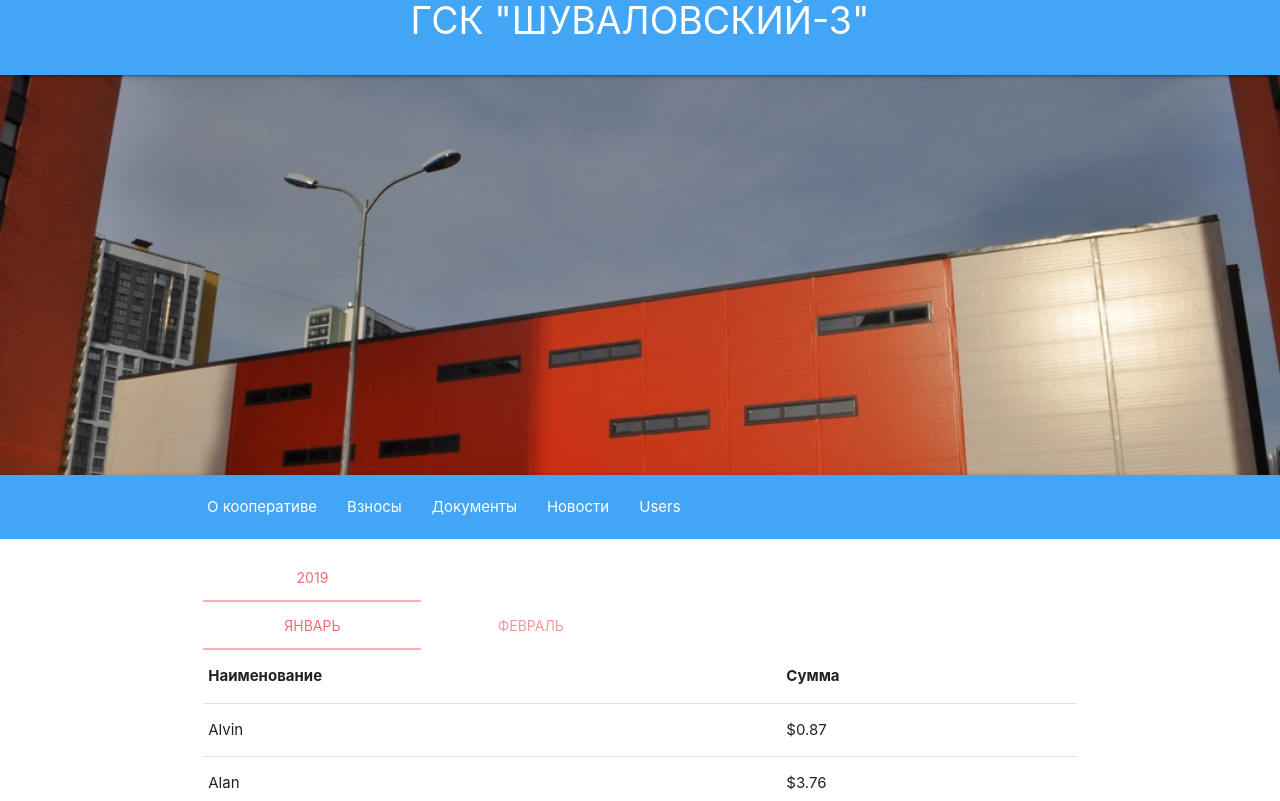
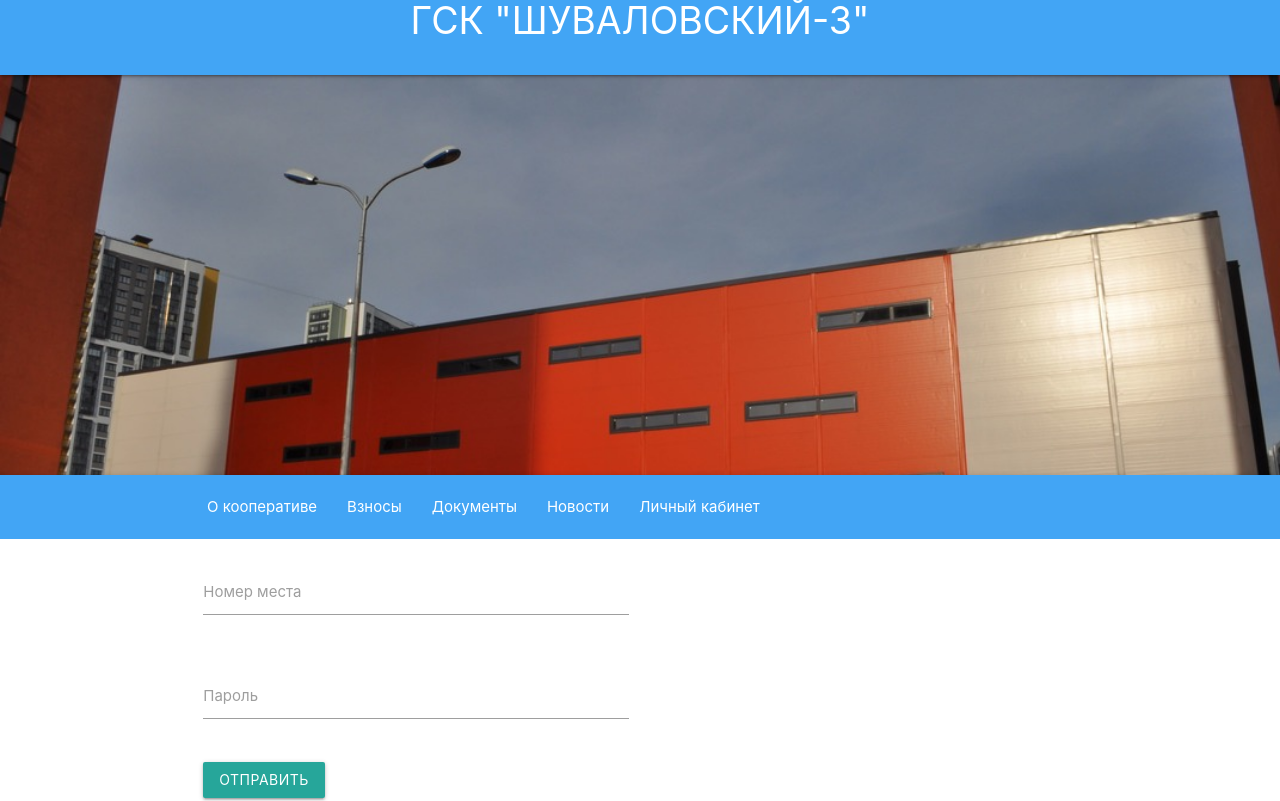
Before and after one commit to bloodpact/parkingFront, a React (Create React App) app: page /users in a window 1280 px wide. Shown: the top 801 px of the page. Built offline with nearby package versions, Linux system fonts and the light colour scheme.

Commit message:
user login

```diff
--- a/package.json
+++ b/package.json
@@ -3,6 +3,7 @@
   "version": "0.1.0",
   "private": true,
   "dependencies": {
+    "axios": "^0.19.2",
     "materialize-css": "^1.0.0",
     "moment": "^2.24.0",
     "prettier": "^1.18.2",
@@ -13,7 +14,7 @@
     "react-moment": "^0.9.2",
     "react-redux": "^7.1.1",
     "react-router-dom": "^5.1.0",
-    "react-scripts": "3.1.2",
+    "react-scripts": "^3.4.0",
     "redux": "^4.0.4",
     "redux-devtools-extension": "^2.13.8",
     "redux-thunk": "^2.3.0"
@@ -39,6 +40,7 @@
       "last 1 safari version"
     ]
   },
-  "proxy": "https://fierce-bastion-22580.herokuapp.com/",
+  "proxy": "http://localhost:3000/",
+  "proxy1": "https://fierce-bastion-22580.herokuapp.com/",
   "devDependencies": {}
 }
--- a/public/index.html
+++ b/public/index.html
@@ -5,11 +5,12 @@
     <link href="https://fonts.googleapis.com/icon?family=Material+Icons"
           rel="stylesheet">
     <link rel="stylesheet" href="https://cdnjs.cloudflare.com/ajax/libs/font-awesome/5.11.2/css/all.min.css">
+    <meta name="yandex-verification" content="641bc1b3fab2e2fc" />
     <meta name="viewport" content="width=device-width, initial-scale=1" />
     <meta name="theme-color" content="#000000" />
     <meta
       name="description"
-      content="Web site created using create-react-app"
+      content="GSK3"
     />
 
     <link rel="manifest" href="%PUBLIC_URL%/manifest.json" />
--- a/src/App.js
+++ b/src/App.js
@@ -13,6 +13,7 @@ import Rates from "./components/Rates";
 import Footer from "./components/layout/Footer";
 import back1 from "./img/DSC_1.jpg";
 import back2 from "./img/DSC_201.jpg";
+import PasswordUpdate from "./components/users/PasswordUpdate";
 import { Provider } from "react-redux";
 import store from "./store";
 import "./App.css";
@@ -33,6 +34,8 @@ function App() {
           <Route exact path="/documents" component={Documents} />} />
           <Route exact path="/news" component={News} />} />
           <Route exact path="/users" component={Users} />} />
+          <Route exact path="/users/passupdate" component={PasswordUpdate} />}
+          />
           <Route component={News} />} />
         </Switch>
         <Parallax backImg={back2} />
--- a/src/actions/types.js
+++ b/src/actions/types.js
@@ -4,4 +4,6 @@ export const NEWS_ERROR = "LOGS_ERROR";
 export const DOCS_ERROR = "DOCS_ERROR";
 export const GET_CURRENT_PAGE = "GET_CURRENT_PAGE";
 export const SET_LOADING = "SET_LOADING";
+export const SET_LOGGED = "SET_LOGGED";
 export const GET_RATES = "GET_RATES";
+export const GET_USER = "GET_USER";
--- /dev/null
+++ b/src/actions/userActions.js
@@ -0,0 +1,21 @@
+import { GET_USER, SET_LOGGED } from "./types";
+import axios from "axios";
+export const logUser = data => async dispatch => {
+  setLogged();
+  try {
+    const request = await axios.post("http://localhost:5000/users/login", data);
+    const response = await request;
+    console.log(response);
+    dispatch({
+      type: GET_USER,
+      payload: response
+    });
+  } catch (e) {
+    console.log(e);
+  }
+};
+export const setLogged = () => {
+  return {
+    type: SET_LOGGED
+  };
+};
--- a/src/components/layout/Navbar.js
+++ b/src/components/layout/Navbar.js
@@ -25,7 +25,7 @@ const Navbar = () => {
               <NavLink to="/news">Новости</NavLink>
             </li>
             <li>
-              <NavLink to="/users">Users</NavLink>
+              <NavLink to="/users">Личный кабинет</NavLink>
             </li>
           </ul>
 
--- a/src/components/users/DateItems.js
+++ b/src/components/users/DateItems.js
@@ -1,10 +1,14 @@
 import * as React from "react";
 import RateList from "./RateList";
 import DateItem from "./DateItem";
+import { NavLink } from "react-router-dom";
 
 export const DateItems = () => {
   return (
     <div className="row container">
+      <NavLink to="/users/passupdate" activeClassName="active">
+        Обновить пароль
+      </NavLink>
       <DateItem />
       <RateList />
     </div>
--- /dev/null
+++ b/src/components/users/PasswordUpdate.js
@@ -0,0 +1,18 @@
+import * as React from "react";
+export const PasswordUpdate = () => {
+  return (
+    <div className="row container">
+      <form action="">
+        <div className="input-field col s6">
+          <input id="password" type="text" className="validate" />
+          <label htmlFor="password">Новый пароль</label>
+
+          <a href="#!" className="waves-effect waves-light btn">
+            ОТПРАВИТЬ
+          </a>
+        </div>
+      </form>
+    </div>
+  );
+};
+export default PasswordUpdate;
--- /dev/null
+++ b/src/components/users/UserLoginForm.js
@@ -0,0 +1,61 @@
+import React, { useState } from "react";
+import { logUser } from "../../actions/userActions";
+import { connect } from "react-redux";
+
+const UserLoginForm = ({ logUser }) => {
+  // const onChange = e => setUser({ ...user, [e.target.name]: e.target.value });
+  const [number, setNumber] = useState("");
+  const [password, setPassword] = useState("");
+  function onSubmit() {
+    logUser({ number, password });
+    setNumber("");
+    setPassword("");
+  }
+  return (
+    <div className="row container" onSubmit={onSubmit}>
+      <form className="col s12">
+        <div className="row">
+          <div className="input-field col s6">
+            <input
+              onChange={e => setNumber(e.target.value)}
+              id="number"
+              type="text"
+              name={"number"}
+              value={number}
+              className="validate"
+            />
+            <label htmlFor="number">Номер места</label>
+          </div>
+        </div>
+        <div className="row">
+          <div className="input-field col s6">
+            <input
+              onChange={e => setPassword(e.target.value)}
+              id="password"
+              name={"password"}
+              type="password"
+              value={password}
+              className="validate"
+            />
+            <label htmlFor="password">Пароль</label>
+          </div>
+        </div>
+        <a
+          href="#!"
+          className="waves-effect waves-light btn"
+          onClick={onSubmit}
+        >
+          ОТПРАВИТЬ
+        </a>
+      </form>
+    </div>
+  );
+};
+// const mapStateToProps = state => ({
+//   logged: state.logged,
+//   user: state.user
+// });
+export default connect(
+  null,
+  { logUser }
+)(UserLoginForm);
--- a/src/components/users/Users.js
+++ b/src/components/users/Users.js
@@ -1,15 +1,25 @@
 import React, { useEffect } from "react";
 import DateItems from "./DateItems";
+import UserLoginForm from "./UserLoginForm";
 import M from "materialize-css/dist/js/materialize.min";
+import { connect } from "react-redux";
+import { logUser } from "../../actions/userActions";
 
-export const Users = () => {
+export const Users = ({ user: { user, logged }, logUser }) => {
   useEffect(() => {
     M.AutoInit();
   });
   return (
     <div className="section white">
-      <DateItems />
+      {logged ? <DateItems /> : <UserLoginForm />}
     </div>
   );
 };
-export default Users;
+const mapStateToProps = state => ({
+  user: state.user,
+  logged: state.logged
+});
+export default connect(
+  mapStateToProps,
+  { logUser }
+)(Users);
--- a/src/reducers/index.js
+++ b/src/reducers/index.js
@@ -2,8 +2,10 @@ import { combineReducers } from "redux";
 import newsReducer from "./newsReducer";
 import docReducer from "./docReducer";
 import ratesReducer from "./ratesReducer";
+import userReducer from "./userReducer";
 export default combineReducers({
   news: newsReducer,
   docs: docReducer,
+  user: userReducer,
   rates: ratesReducer
 });
--- /dev/null
+++ b/src/reducers/userReducer.js
@@ -0,0 +1,25 @@
+import { GET_USER, SET_LOGGED } from "../actions/types";
+
+const initialState = {
+  logged: false,
+  user: null
+};
+export default (state = initialState, action) => {
+  switch (action.type) {
+    case SET_LOGGED:
+      console.log(action.payload);
+      return {
+        ...state,
+        logged: false
+      };
+    case GET_USER:
+      console.log(action.payload);
+      return {
+        ...state,
+        user: action.payload,
+        logged: true
+      };
+    default:
+      return state;
+  }
+};
```
Also changed, not shown: 1 other file (tests, documents, lock files or other folders).
